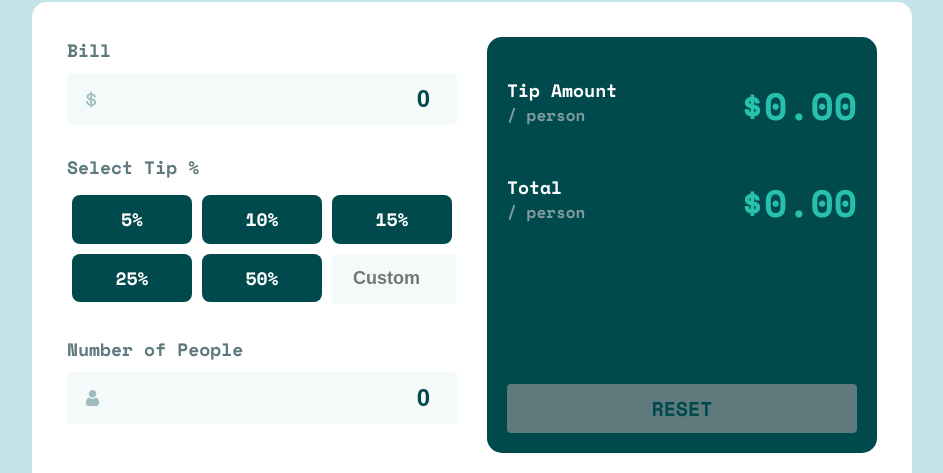
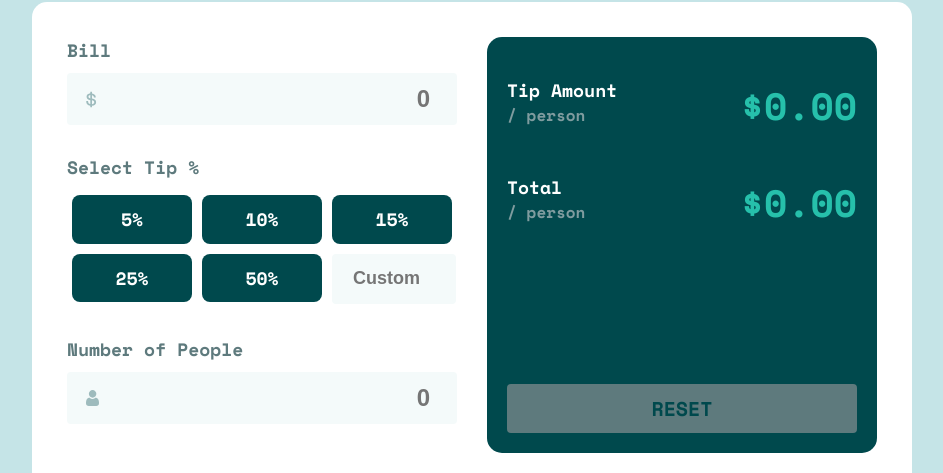
Before and after one commit to iqballa24/Calculator-tip, a React (Vite) app: page / in a window 1280 px wide. Shown: the part 188-661 px from the top of the page, without its empty margins (168-1111 px from the left). Built offline with nearby package versions, Linux system fonts and the light colour scheme.

Commit message:
fix: change zero value on input with string

```diff
--- a/src/components/InputNumber/index.tsx
+++ b/src/components/InputNumber/index.tsx
@@ -6,7 +6,7 @@ interface Props {
   name: string | undefined;
   className: any;
   onChangeValue?: any;
-  value: number;
+  value: number | string;
   invalid: boolean;
 }
 
@@ -26,7 +26,7 @@ const InputNumber = (props: Props) => {
         placeholder="0"
         className={props.className || ""}
         onChange={onChangeHandler}
-        value={props.value}
+        value={props.value === 0 ? "" : props.value}
         invalid={props.invalid}
       />
     </React.Fragment>
@@ -45,7 +45,8 @@ const Input = styled.input<Props>`
   font-weight: 700;
 
   &:focus {
-    outline: ${(props) => (props.invalid ? "3px solid red" : "3px solid var(--strong__cyan)")};
+    outline: ${(props) =>
+      props.invalid ? "3px solid red" : "3px solid var(--strong__cyan)"};
   }
 
   &#bill {
```
